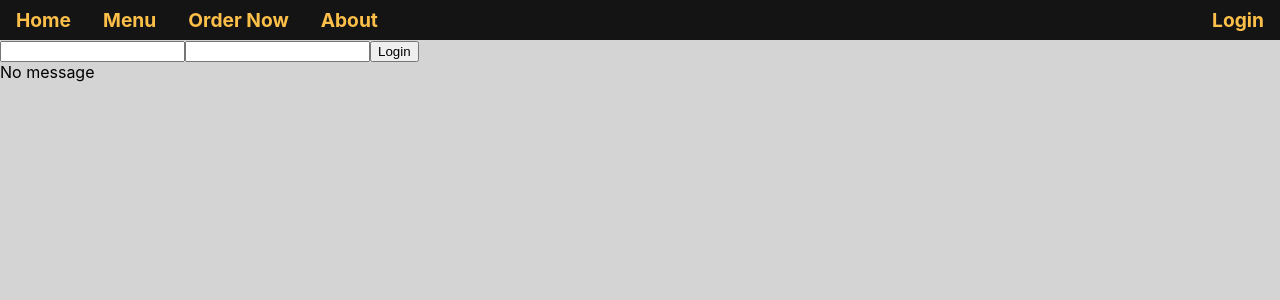
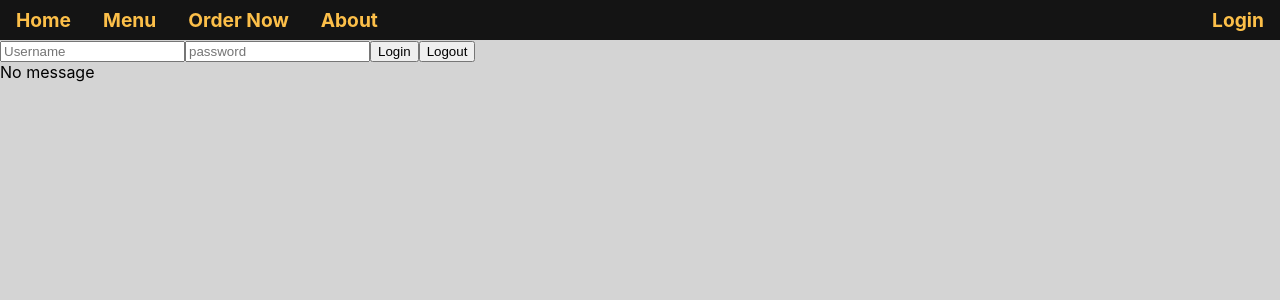
Before and after one commit to Gnorbi951/restaurant-frontend, a React (Create React App) app: page /login in a window 1280 px wide. Shown: the top 300 px of the page. Built offline with nearby package versions, Linux system fonts and the light colour scheme; a web font is replaced by a local one.

Commit message:
Add logout

```diff
--- a/src/Components/Login.js
+++ b/src/Components/Login.js
@@ -1,5 +1,6 @@
-import React, {useState} from "react";
+import React, {useState, useEffect} from "react";
 import axios from "axios";
+import styled from "styled-components";
 import Cookies from 'universal-cookie';
 
 const Login = () => {
@@ -7,6 +8,14 @@ const Login = () => {
     const [password, setPassword] = useState("");
     const [message, setMessage] = useState("No message");
     const cookies = new Cookies();
+    let isLoggedIn = false;
+
+    useEffect(() => {
+        if (cookies.get("token")) {
+            isLoggedIn = true;
+        }
+        console.log(isLoggedIn)
+    })
 
     function login() {
         axios.post(
@@ -27,12 +36,18 @@ const Login = () => {
                 setMessage("Something went wrong");
             });
     }
+    function logout() {
+        cookies.remove('token', { path: '/' });
+        window.location.href = '/login';
+    }
 
     return(
         <React.Fragment>
             <input
                 type = "text"
                 name = "username"
+                autoComplete={"off"}
+                placeholder={"Username"}
                 value = {username}
                 onChange = {e =>
                     setUsername(e.target.value)
@@ -41,6 +56,7 @@ const Login = () => {
             <input
                 type = "password"
                 name = "password"
+                placeholder={"password"}
                 value = {password}
                 onChange = {e =>
                     setPassword(e.target.value)
@@ -51,6 +67,11 @@ const Login = () => {
                 onClick = {login} >
                 Login
                 </button>
+            <button
+                type="submit"
+                onClick= {logout} >
+                Logout
+            </button>
                         <div> {message} </div>
         </React.Fragment>
     );
```
